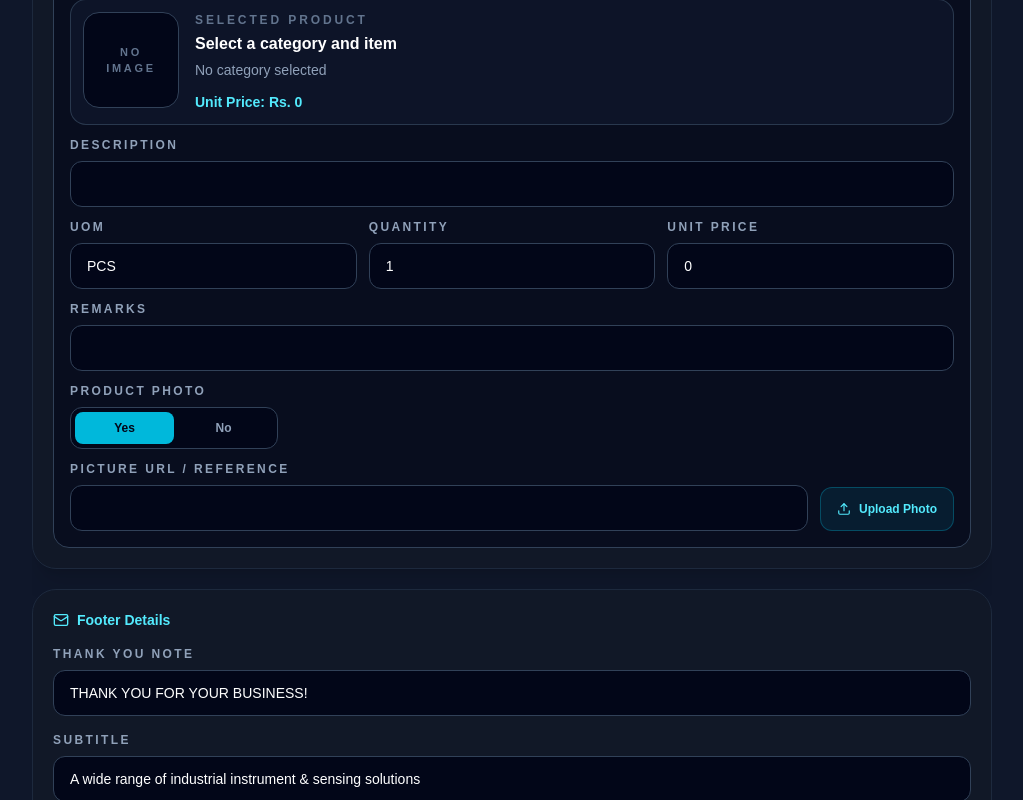
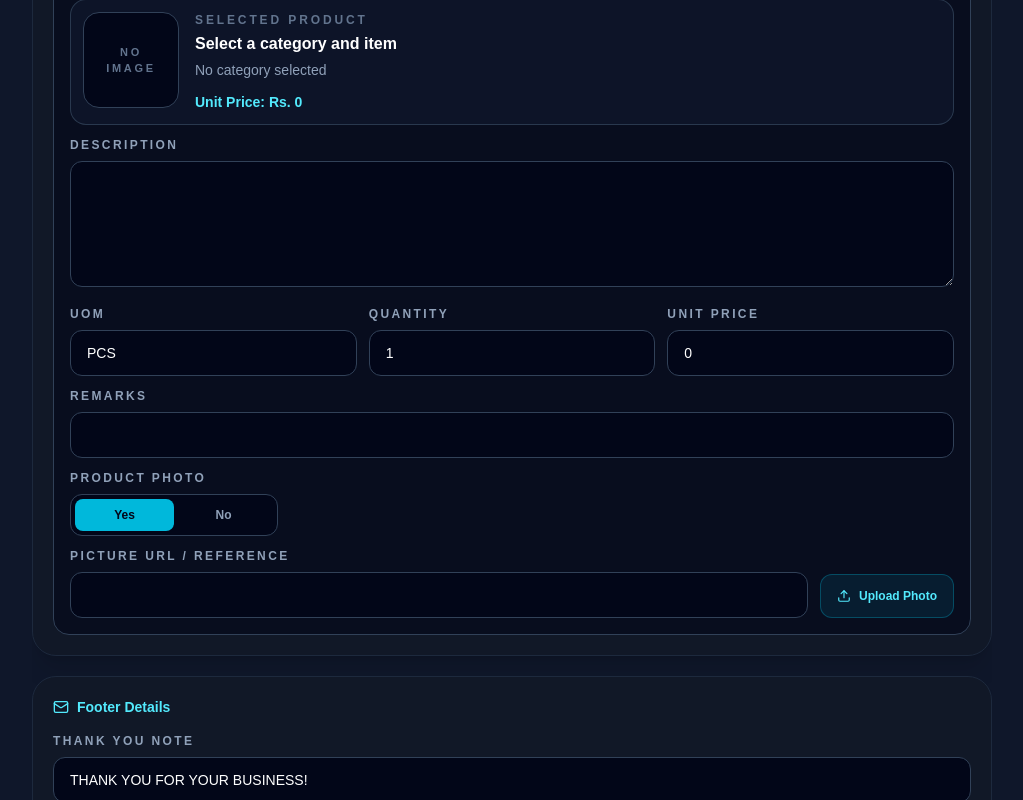
Before and after one commit to theclassictowers-arch/ClassicElectronics-Frontend, a Next.js app: page /admin/invoices in a window 1280 px wide. Shown: the part 1520-2320 px from the top of the page, without its empty margins (256-1279 px from the left). Built offline with nearby package versions, Linux system fonts and the light colour scheme; no server answers; sample sign-in values are in the browser's storage.

Commit message:
Limit item descriptions to ten lines

```diff
--- a/src/app/admin/invoices/components/FormFields.tsx
+++ b/src/app/admin/invoices/components/FormFields.tsx
@@ -8,6 +8,8 @@ type FieldProps = {
   placeholder?: string;
   inputMode?: 'text' | 'numeric' | 'decimal' | 'email' | 'tel' | 'url';
   maxLength?: number;
+  multiline?: boolean;
+  rows?: number;
 };
 
 export const Field = ({
@@ -18,6 +20,8 @@ export const Field = ({
   placeholder,
   inputMode,
   maxLength,
+  multiline = false,
+  rows = 4,
 }: FieldProps) => {
   const inputValue = type === 'date' ? toDateInputValue(value || '') : value ?? '';
 
@@ -26,6 +30,16 @@ export const Field = ({
       <span className="mb-2 block text-xs font-semibold uppercase tracking-[0.2em] text-slate-400">
         {label}
       </span>
+      {multiline ? (
+        <textarea
+          value={inputValue}
+          onChange={(event) => onChange(event.target.value)}
+          placeholder={placeholder}
+          maxLength={maxLength}
+          rows={rows}
+          className="w-full resize-y rounded-xl border border-slate-700 bg-slate-950 px-4 py-3 text-sm text-white outline-none transition placeholder:text-slate-500 focus:border-cyan-400 focus:ring-2 focus:ring-cyan-500/20"
+        />
+      ) : (
         <input
           type={type}
           value={inputValue}
@@ -37,6 +51,7 @@ export const Field = ({
           maxLength={maxLength}
           className="w-full rounded-xl border border-slate-700 bg-slate-950 px-4 py-3 text-sm text-white outline-none transition placeholder:text-slate-500 focus:border-cyan-400 focus:ring-2 focus:ring-cyan-500/20"
         />
+      )}
     </label>
   );
 };
--- a/src/app/admin/invoices/components/ItemsSection.tsx
+++ b/src/app/admin/invoices/components/ItemsSection.tsx
@@ -163,6 +163,8 @@ export const ItemsSection = ({
                 label={activeDocumentType === 'deliveryChallan' ? 'Particulars' : 'Description'}
                 value={item.description}
                 onChange={(value) => onItemChange(item.id, 'description', value)}
+                multiline
+                rows={5}
               />
               <div
                 className={`grid gap-3 ${
--- a/src/app/admin/invoices/page.tsx
+++ b/src/app/admin/invoices/page.tsx
@@ -37,6 +37,7 @@ import {
   getCategoryId,
   getPrimaryProductImage,
   getProductDisplayName,
+  limitTextLines,
   normalizeCustomerGst,
   normalizeHistoryItems,
 } from './utils';
@@ -352,7 +353,9 @@ const SalesTaxInvoicePage = () => {
                   ? Number(value)
                   : field === 'showPicture'
                     ? value === true || value === 'true'
-                  : value,
+                    : field === 'description'
+                      ? limitTextLines(String(value))
+                      : value,
             }
           : item
       )
@@ -423,7 +426,7 @@ const SalesTaxInvoicePage = () => {
           categoryId: getCategoryId(selectedProduct.categoryId),
           productId: selectedProduct._id,
           productName,
-          description: selectedProduct.description?.trim() || selectedProduct.name,
+          description: limitTextLines(selectedProduct.description?.trim() || selectedProduct.name),
           unitPrice: Number(selectedProduct.price || 0),
           remarks: productName,
           picture: getPrimaryProductImage(selectedProduct),
--- a/src/app/admin/invoices/utils.ts
+++ b/src/app/admin/invoices/utils.ts
@@ -12,6 +12,10 @@ export const GST_REGISTRATION_PLACEHOLDER = '00-00-0000-000-00';
 export const CUSTOMER_GST_PLACEHOLDER = '02-04-2523-002-46';
 export const CUSTOMER_NTN_PLACEHOLDER = '0701669-7';
 export const SALES_TAX_RATE = 0.18;
+export const MAX_DESCRIPTION_LINES = 10;
+
+export const limitTextLines = (value: string, maxLines = MAX_DESCRIPTION_LINES): string =>
+  value.replace(/\r\n/g, '\n').split('\n').slice(0, maxLines).join('\n');
 
 export const deliveryPeriodOptions = [
   { label: '1 Week', value: '1 Week' },
@@ -394,7 +398,7 @@ export const normalizeHistoryItems = (
     categoryId: item.categoryId || '',
     productId: item.productId || '',
     productName: item.productName || '',
-    description: item.description || '',
+    description: limitTextLines(item.description || ''),
     uom: item.uom || 'PCS',
     quantity: Number(item.quantity || 0),
     unitPrice: Number(item.unitPrice || 0),
```
Lines whose indentation alone changed are shown as unchanged.
